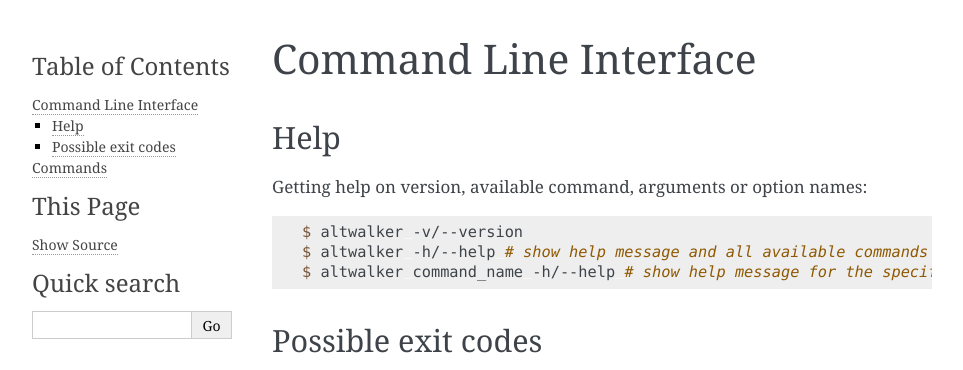
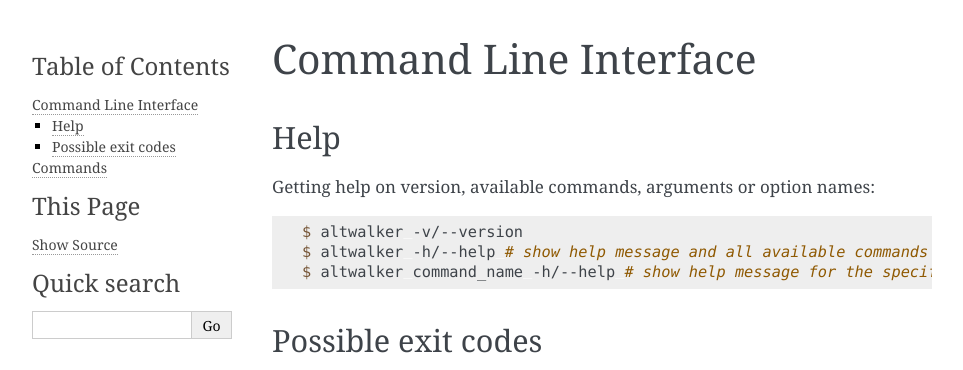
Before and after one commit to altwalker/altwalker, a Sphinx documentation site: the page built from docs/cli.rst, in a window 1280 px wide and 1400 px high. Shown: the top 370 px of the window, without its empty margins (148-1111 px from the left). Built offline with Sphinx 7.4.7, drawn with Linux system fonts in a browser that asks for light colours; pages that are not in the unit, such as notebooks, are missing from menus; some of the changed text lies outside the part shown.

Commit message:
Update documentation for cli

```diff
--- a/docs/cli.rst
+++ b/docs/cli.rst
@@ -5,7 +5,7 @@
 Help
 ----
 
-Getting help on version, available command, arguments or option names:
+Getting help on version, available commands, arguments or option names:
 
 .. code-block:: console
 
@@ -57,7 +57,7 @@
             test.py
 
 * **test-project**: The project root directory.
-* **models**: A direcotry containing the models files (``.json`` or ``.graphml``)
+* **models**: A direcotry containing the models files (``.json`` or ``.graphml``).
 * **tests**: A python package containing the test code.
 * **tests/tests.py**: A python module containing the code for the models.
 
```
Also changed, not shown: other parts of docs/cli.rst (+4 -4 lines), 1 other file.
